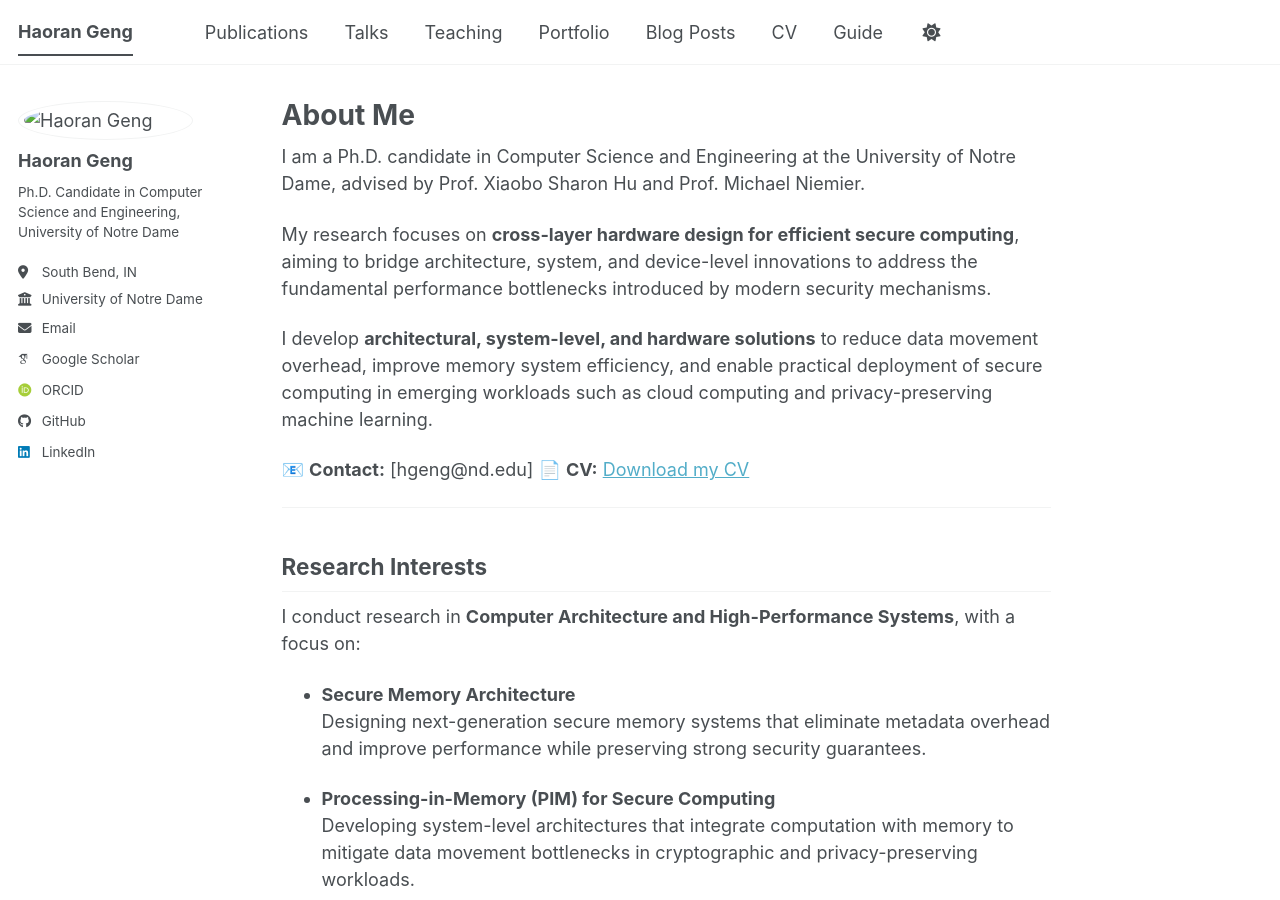
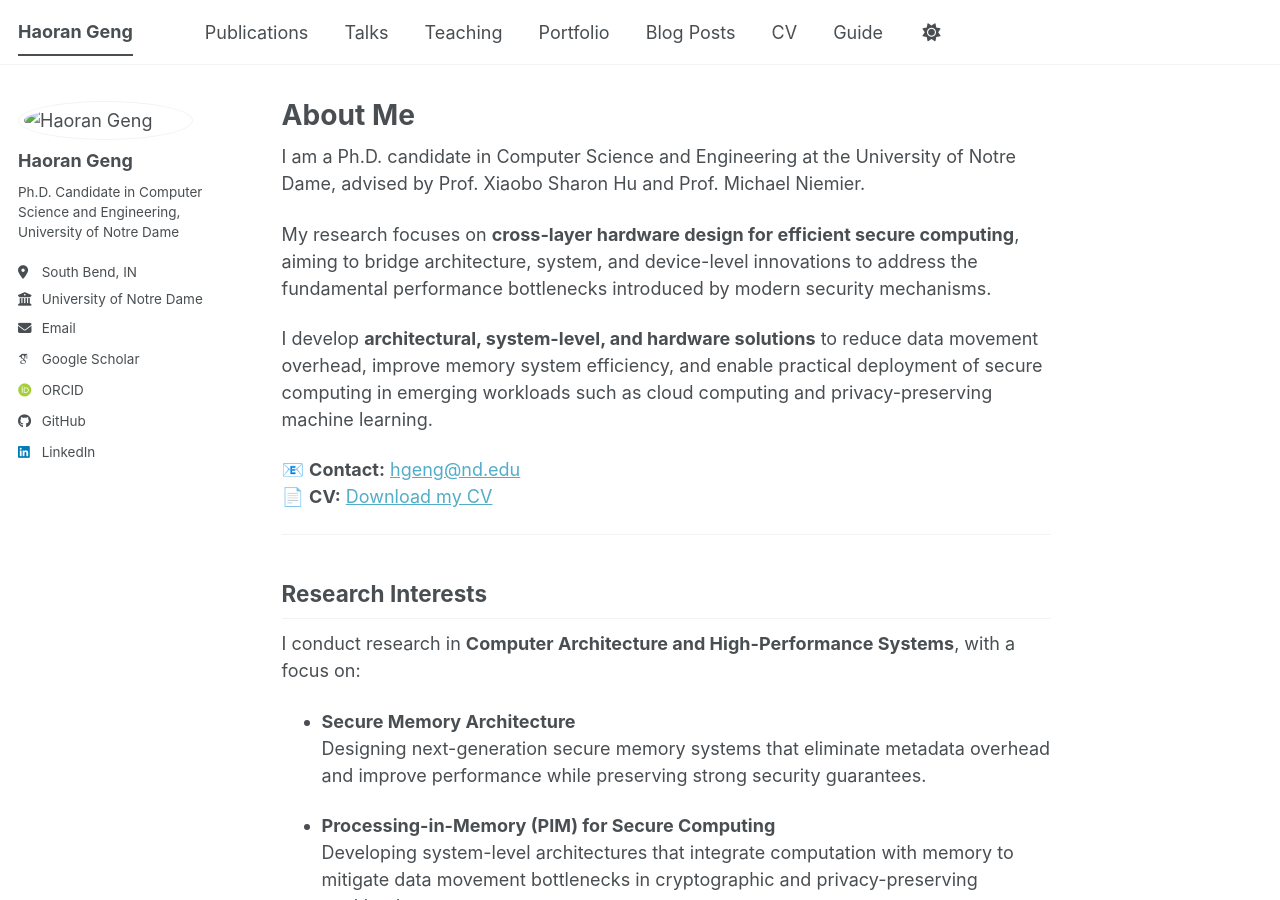
Before and after one commit to haoran-g/haoran-g.github.io, a Jekyll site: the page built from _pages/about.md, in a window 1280 px wide and 900 px high. Built offline with Jekyll 4.4.1, drawn with Linux system fonts in a browser that asks for light colours; some web fonts are replaced; a script bundle is joined from its source files by our own code; library files that are not in the unit come from our copies; some of the changed lines change nothing that is shown.

Commit message:
trigger rebuild

```diff
--- a/_pages/about.md
+++ b/_pages/about.md
@@ -13,7 +13,7 @@
 
 I develop **architectural, system-level, and hardware solutions** to reduce data movement overhead, improve memory system efficiency, and enable practical deployment of secure computing in emerging workloads such as cloud computing and privacy-preserving machine learning.
 
-📧 **Contact:** [hgeng@nd.edu]
+📧 **Contact:** [hgeng@nd.edu](mailto:hgeng@nd.edu)
 📄 **CV:** [Download my CV](/files/Haoran_Geng_CV.pdf)
 
 ---
```
